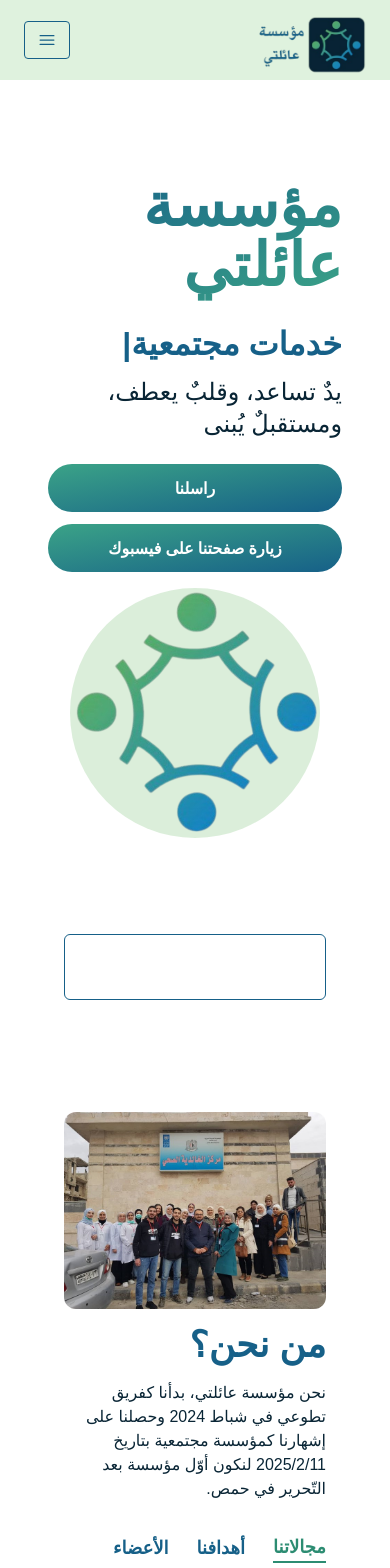
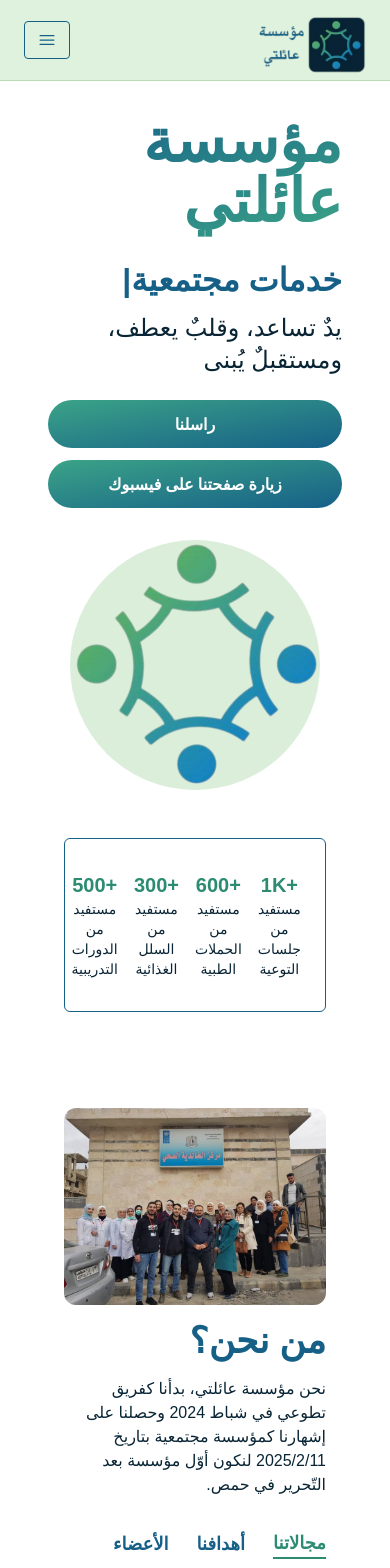
Before and after one commit to NisrinML/myfamily-website, a Next.js app: page / in a window 390 px wide. Shown: the top 1568 px of the page. Built offline with nearby package versions, Linux system fonts and the light colour scheme.

Commit message:
Style Endpoint : * fix some style

```diff
--- a/src/app/components/AboutSection.jsx
+++ b/src/app/components/AboutSection.jsx
@@ -60,7 +60,7 @@ const AboutSection = () => {
     })
   }
   return (
-    <section >
+    <section id="About">
       <div className='md:grid md:grid-cols-2 gap-8 items-start py-16 px-4 xl:gap-16 sm:py-16 xl:px-16'>
       <Image src="/images/Team.jpg" width={500} height={500} className='rounded-xl mt-4 md:mt-12' />
 
--- a/src/app/components/AchievmentSection.jsx
+++ b/src/app/components/AchievmentSection.jsx
@@ -2,35 +2,34 @@ import React from 'react'
 
 const achievmentList=[
   {
-    metric:"",
-    numbers:""
+    metric:"مستفيد من جلسات التوعية",
+    numbers:"+1K"
   },
   {
-    metric:"",
-    numbers:""
+    metric:"مستفيد من الحملات الطبية",
+    numbers:"+600"
   },
   {
-    metric:"",
-    numbers:""
+    metric:"مستفيد من السلل الغذائية",
+    numbers:"+300"
   },{
-    metric:"",
-    numbers:""
+    metric:"مستفيد من الدورات التدريبية ",
+    numbers:"+500"
   }
 ]
 const AchievmentSection = () => {
   return (
-    <div className='py-8 px-4 xl:gap-16 sm:py-16 xl:py-16'>
-      <div className='border-lightblue-light border rounded-md py-8 px-16 flex flex-row items-center justify-between '>
+    <div className='py-4 px-4 xl:gap-16 md:py-16'>
+      <div className='border-lightblue-light border rounded-md py-8 lg:py-16 px-4 flex flex-row items-stretch  justify-between '>
       {
-        achievmentList.map((achievment,index)=>{
-          return(
+        achievmentList.map((achievment,index)=>{ return(
           <div key={index}
-          className='flex flex-col items-center justify-center mx-4'
+          className='flex flex-col items-center justify-start mx-2 md:mx-4 flex-1'
           >
-            <h2 className='text-lightblue-light text-4xl font-bold'>
+            <h2 className='text-darkgreenhover-light text-xl md:text-3xl lg:text-4xl font-bold'>
               {achievment.numbers}
             </h2>
-            <p className='text-darkblue-light text-base '>
+            <p className='text-darkblue-light text-sm md:text-base lg:text-xl text-center '>
               {achievment.metric}
             </p>
           </div>
--- a/src/app/components/EmailSection.jsx
+++ b/src/app/components/EmailSection.jsx
@@ -42,7 +42,7 @@ const EmailSection = () => {
             );
     };
     return (
-        <section className='grid md:grid-cols-2 my-12 py-4 md:py-12 gap-4 relative'>
+        <section className='grid md:grid-cols-2 my-12 py-4 md:py-12 gap-4 relative' id="Contact">
             <div className='bg-gradient-to-r from-[#3BA387]  to-transparent rounded-full h-60 w-60 z-0 blur-lg absolute top-3/4 -right-4 transform translate-x-1/2 -translate-1/2 opacity-50'></div>
             <div className='flex flex-col justify-center z-10'>
                 <h5 className='text-4xl font-bold mb-4 text-lightblue-light mt-4 '>اتصل بنا</h5>
--- a/src/app/components/Footer.jsx
+++ b/src/app/components/Footer.jsx
@@ -4,7 +4,7 @@ import React from 'react'
 
 const Footer = () => {
     return (
-   <footer className='footer border border-t-[#B8DDB5] border-l-transparent border-r-transparent text-darkblue-light'>
+        <footer className='footer border border-t-[#B8DDB5] border-l-transparent border-r-transparent text-darkblue-light z-10'>
             <div className='container p-4  px-12 flex justify-between items-center'>
                 <Link href={"/"} >
 
@@ -16,7 +16,7 @@ const Footer = () => {
                     />
 
                 </Link>
-    <p className='text-slate-600'>
+                <p className='text-lightblue-light'>
                     حقوق النشر محفوظة ل © <b>مؤسسة عائلتي</b> - 2025
                 </p>
             </div>
--- a/src/app/components/HeroSection.jsx
+++ b/src/app/components/HeroSection.jsx
@@ -5,11 +5,11 @@ import { TypeAnimation } from 'react-type-animation'
 
 const HeroSection = () => {
     return (
-        <section>
-            <div className='grid grid-cols-1 sm:grid-cols-12 py-16'>
+        <section >
+            <div className='grid grid-cols-1 sm:grid-cols-12'>
                 <div className='col-span-7 gap-1 place-self-center md:text-center sm:text-right'>
                     <h1 className="bg-gradient-to-br from-[rgb(22,96,136)] to-[#3BA387] bg-clip-text text-transparent
-                mb-4 text-6xl lg:text-8xl sm:text-5xl font-extrabold pb-2 ">مؤسسة عائلتي
+                mb-4 text-6xl lg:text-8xl  sm:text-5xl font-extrabold pb-2 ">مؤسسة عائلتي
                     </h1>
 
                     <TypeAnimation
@@ -43,7 +43,7 @@ const HeroSection = () => {
                         </button>
                     </div>
                 </div>
-                <div className='col-span-5 place-self-center mt-4 lg:mt-0'>
+                <div className='col-span-5 place-self-center my-8 md:my-0'>
                     <div className='rounded-full bg-greenhover-light bg-opacity-50 w-[250px] h-[250px] lg:w-[400px] lg:h-[400px] relative'>
                         <Image
                             src="/images/Logo.png"
--- a/src/app/components/Navbar.jsx
+++ b/src/app/components/Navbar.jsx
@@ -14,7 +14,7 @@ const Navbar = () => {
     ]
     const [navbarOpen, setNavbarOpen] = useState(false)
     return (
-        <nav className={`fixed top-0 right-0 left-0 z-10 bg-[#d2edd0] ${navbarOpen?'bg-opacity-100':'bg-opacity-70'}`}>
+        <nav className={`fixed top-0 right-0 left-0 z-10 bg-[#d2edd0] border-b border-[#B8DDB5]  ${navbarOpen?'bg-opacity-100':'bg-opacity-70'}`}>
             <div className='flex flex-wrap items-center justify-between mx-auto px-6 my-4'>
                 <Link href={"/"} className='w-28 h-12 md:w-32 md:h-16 lg:w-36 lg:h-16 xl:w-40 xl:h-20' >
 
--- a/src/app/components/ProjectSection.jsx
+++ b/src/app/components/ProjectSection.jsx
@@ -79,7 +79,7 @@ const ProjectSection = () => {
       return project.tag.includes(tag)
     })
     return (
-        <>
+        <section id="Projects">
      <h2 className='text-4xl font-bold mb-4 text-lightblue-light mt-4 text-center'>مبادراتنا</h2>
       <div className='text-lightblue-light flex flex-row justify-center items-center gap-2 md:gap-4 lg:gap-6 py-6 '>
     <ProjectTag onClick={handleTagChange} name="All" isSelected={tag=="All"}/>
@@ -95,7 +95,7 @@ const ProjectSection = () => {
                 )
             }
             </div>
-        </>
+        </section>
     )
 }
 
```
Also changed, not shown: public/images/loading.txt (renamed from public/images/loading.svg). Lines whose indentation alone changed are shown as unchanged.
